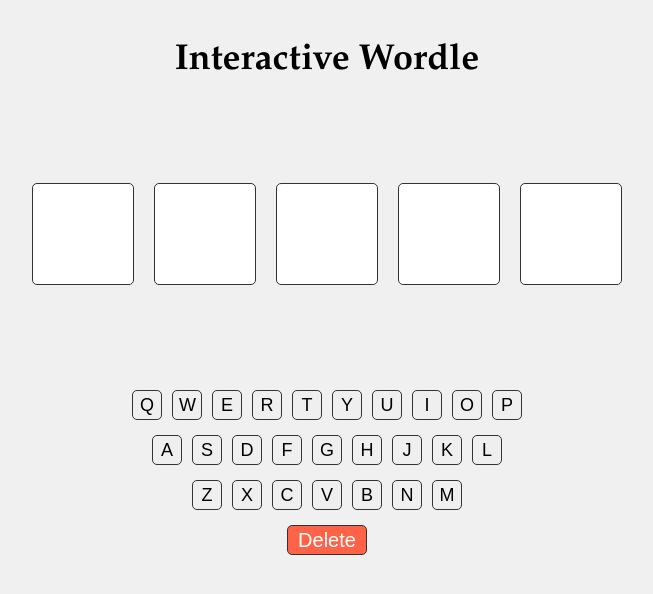
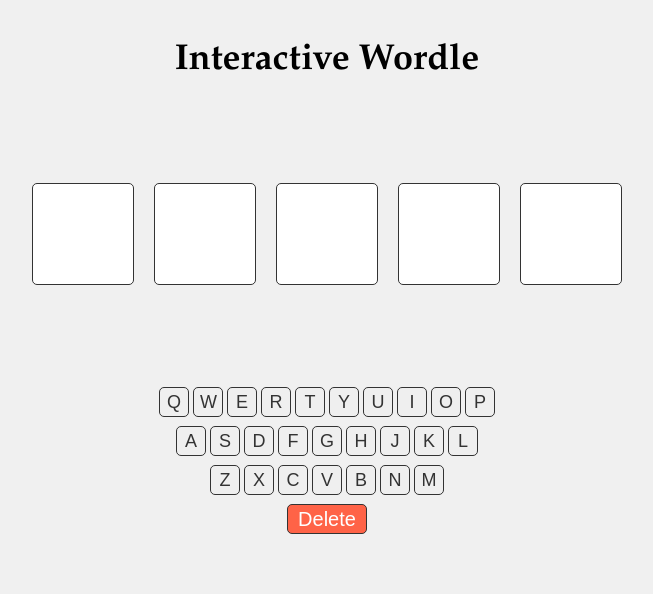
Before and after one commit to aksharpat/wordle, a React (Create React App) app: page / in a window 1280 px wide. Shown: the top 594 px of the page, without its empty margins (313-966 px from the left). Built offline with nearby package versions, Linux system fonts and the light colour scheme.

Commit message:
keyboard button fixes

```diff
--- a/src/App.css
+++ b/src/App.css
@@ -70,11 +70,13 @@
 .keyboard-button {
     width: 30px;
     height: 30px;
-    margin: 5px;
+    margin: 2px;
     font-size: 18px;
     border: 1px solid #333;
     border-radius: 5px;
     cursor: pointer;
+    color: #333;
+    justify-content: center;
 }
 
 
@@ -84,7 +86,7 @@
     color: white;
     width: 80px;
     font-size: 20px;
-
+    justify-content: center;
 }
 
 
```
